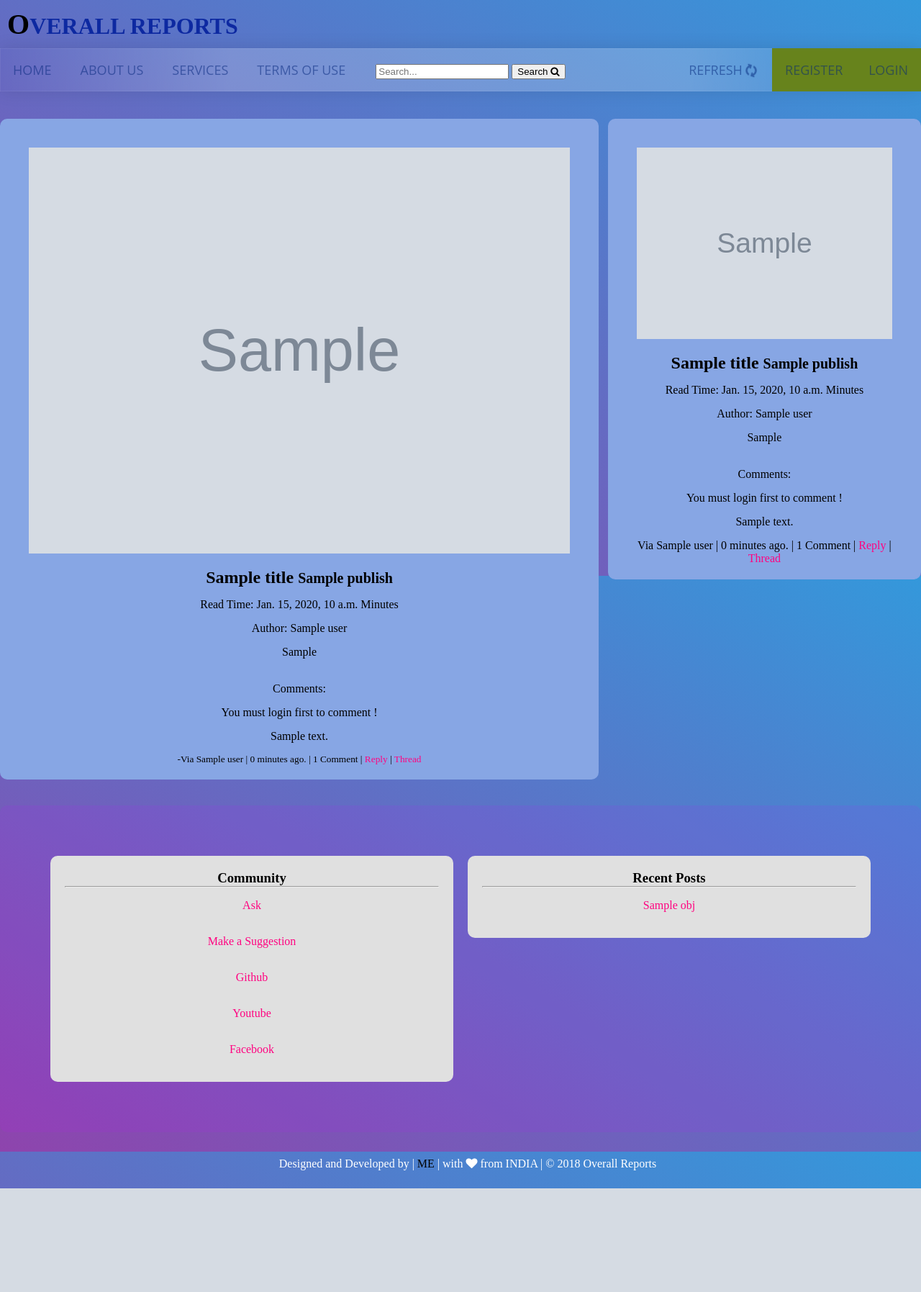
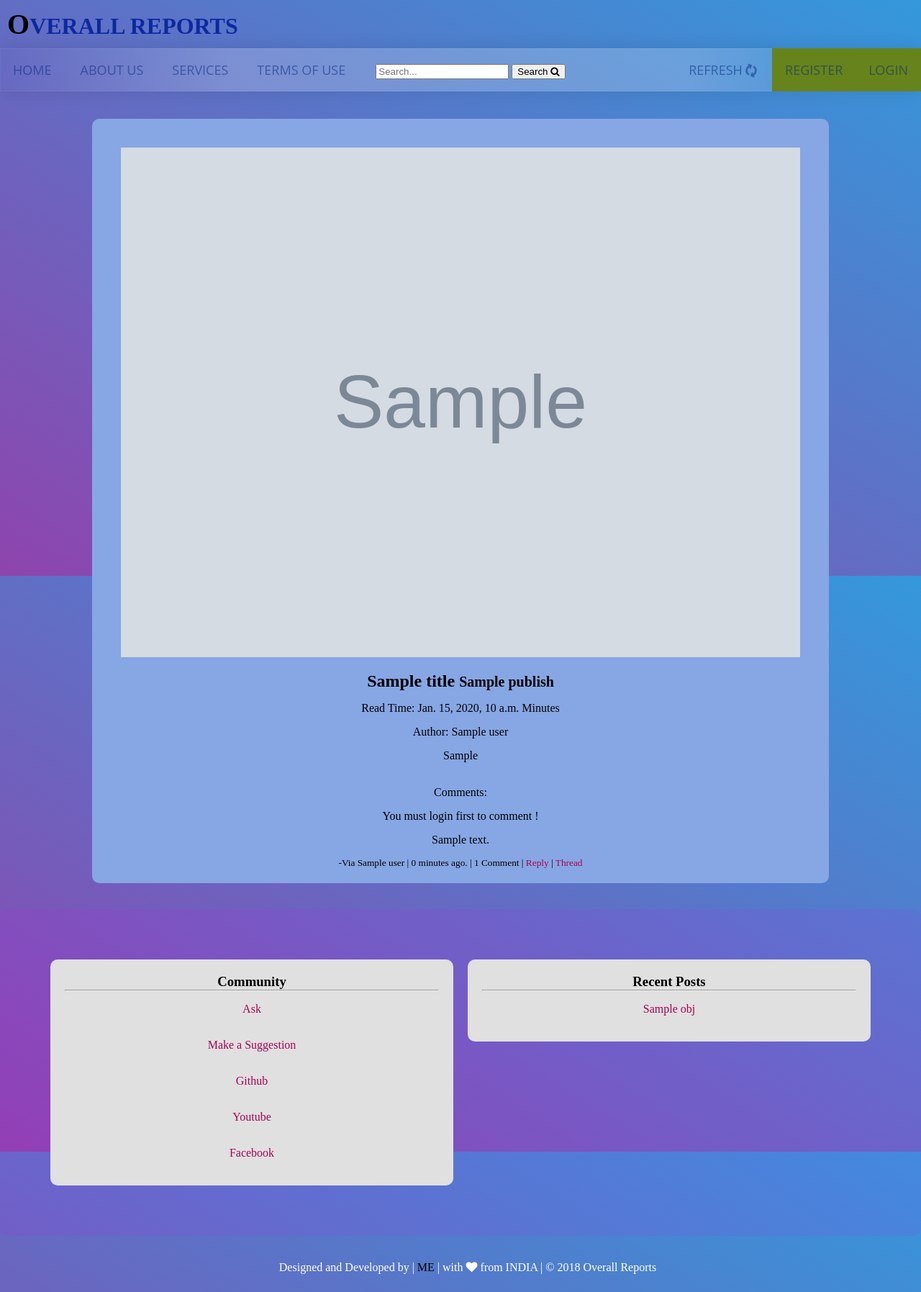
Before and after one commit to ujjwalsb/liveProject, a Django app: template overallReports/templates/post_detail.html in a window 1280 px wide. Shown: the whole page at 72% size. Before the commit the page ends 1651 px from the top, so only its background shows below. Run offline with Django 3.2, Linux system fonts and the light colour scheme; the template is opened without the code that fills it: most values are stand-ins (such as "Sample title", 1, 10 or a date in 2020); grey boxes marked "Sample" are stand-in pictures; parts of the project's set-up code (start-up, migrations or seed data) failed here and were passed over; some libraries are stand-ins or nearby versions.

Commit message:
Added new pages, corrected pagination view with post detail rectifying errors

```diff
--- a/overallReports/posts/urls.py
+++ b/overallReports/posts/urls.py
@@ -1,9 +1,14 @@
+# -*- coding: utf-8 -*-
+
 from django.conf.urls import url
 from posts import views
 
 urlpatterns = [
     url(r'^$', views.post_list, name='list'),
     url(r'^create/$', views.post_create, name='create'),
+    url(r'^about-us/$', views.about_us),
+    url(r'^services/$', views.services),
+    url(r'^terms-of-use/$', views.terms_of_use),
     url(r'^(?P<slug>[\w-]+)/edit/$', views.post_update, name='update'),
     url(r'^(?P<slug>[\w-]+)/delete/$', views.post_delete, name='delete'),
     url(r'^(?P<slug>[\w-]+)/$', views.post_detail, name='detail'),
--- a/overallReports/posts/utils.py
+++ b/overallReports/posts/utils.py
@@ -1,3 +1,5 @@
+# -*- coding: utf-8 -*-
+
 import datetime
 import math
 import re
--- a/overallReports/static/css/base.css
+++ b/overallReports/static/css/base.css
@@ -131,6 +131,11 @@ h1::first-letter{
     width: 65%;
 }
 
+.leftcolumn-details{
+    display: inline-block;
+    width: 80%;
+}
+
 .create-leftcolumn{
     float: left;
     width: 49%;
@@ -166,14 +171,16 @@ h1::first-letter{
 }
 
 .pagination{
-    display: inline-block;
+    display: flex;
+    margin-top: 20px;
 }
 
 .pagination a{
     color: black;
     float: left;
-    padding: 8px 16px;
+    padding: 0px 16px;
     text-decoration: none;
+    margin: 0px 8px;
 }
 
 .pagination a.current {
@@ -258,7 +265,7 @@ h1::first-letter{
 }
 
 a{
-    color: #ff0380;
+    color: #a80053;
     text-decoration: none;
 }
 
--- a/overallReports/templates/base.html
+++ b/overallReports/templates/base.html
@@ -31,9 +31,9 @@
 <nav>
 	<ul class="nav-ul">
 		<li class="nav-li"><a href="{% url 'posts:list' %}">Home</a> </li>
-		<li class="nav-li"><a href="{% url 'posts:list' %}">About Us</a> </li>
-		<li class="nav-li"><a href="{% url 'posts:list' %}">Services</a> </li>
-		<li class="nav-li"><a href="{% url 'posts:list' %}">Terms of use</a> </li>
+		<li class="nav-li"><a href="/about-us/">About Us</a> </li>
+		<li class="nav-li"><a href="/services/">Services</a> </li>
+		<li class="nav-li"><a href="/terms-of-use">Terms of use</a> </li>
         <li class="nav-li">
             <form class="search" method="GET" action="">
                 <input type="text" name="q" placeholder="Search..." value="{{request.GET.q}}"/>
--- a/overallReports/templates/post_detail.html
+++ b/overallReports/templates/post_detail.html
@@ -17,7 +17,7 @@
 <br style="padding: 15px;">
 
 <div class="row">
-	<div class='leftcolumn'>
+	<div class='leftcolumn-details'>
 		<div class="card">
 			{% if instance.image %}
 			<img src="{{ instance.image.url }}" class="img-responsive" />
@@ -96,92 +96,17 @@
 		</div>
 	</div>
 
+<!-- For youtube video --><!-- https://www.youtube.com/embed/6ZfuNTqbHE8 -->
+<!-- <a href="http://www.youtube.com/watch?feature=player_embedded&v=6ZfuNTqbHE8
+" target="_blank"><img src="http://img.youtube.com/vi/6ZfuNTqbHE8/0.jpg"
+alt="IMAGE ALT TEXT HERE" width="240" height="180" border="10" /></a> -->
 
 
 
 
 
-
-	<div class='rightcolumn'>
-		<div class="card">
-			{% if instance.image %}
-			<img src="{{ instance.image.url }}" class="img-responsive" />
-			{% endif %}
-			<h2>{{title}}
-				<small> {% if instance.draft %}
-					<span style="color: red;">Draft</span>
-					{% endif %} {{ instance.publish }}
-				</small>
-			</h2>
-			<p>Read Time: {% if instance.read_time <= 1 %} < 1 Minute
-				{% else %} {{ instance.read_time }} Minutes
-				{% endif %}</p>
-
-			{% if instance.user.get_full_name %}
-			<p>Author: {{ instance.user.get_full_name }}</p>
-			{% endif %}
+<!-- 	<div class='rightcolumn'>
+</div> -->
 
 
-			<p>
-			<div class="fb-like" data-href="{{ request.build_absolute_uri }}"
-				data-layout="button_count" data-action="like" data-size="small"
-				data-show-faces="true" data-share="true">
-			</div>
-			</p>
-			<div class="post-detail-item"> {{ instance.get_markdown }} </div>
-			<br/>
-
-			<div>
-				<p class="lead">Comments:</p>
-				{% if request.user.is_authenticated %}
-				<form method="POST" action="."> {% csrf_token %}
-					{{ comment_form | crispy }}
-					<input type="submit" value="Post Comment" class="post-comment">
-				</form>
-				{% else %}
-					<p>You must login first to comment !</p>
-				{% endif %}
-
-				{% for comment in comments %}
-				<blockquote>
-					<p>{{ comment.content }}</p>
-					<footer>Via {{ comment.user }} |
-						{{ comment.timestamp|timesince }} ago. |
-						{% if comment.children.count > 0 %}
-							{{ comment.children.count }}
-							Comment{% if comment.children.count > 1 %}s{% endif %} |
-						{% endif %}
-						<a href="#" class="comment-reply-btn">Reply</a> |
-						<a href="{{ comment.get_absolute_url }}">Thread</a>
-					</footer>
-
-					<div class="comment-reply" style="display:none;">
-						{% for child_comment in comment.children %}
-						<blockquote>
-							<p>{{ child_comment.content }}</p>
-						<footer>Via {{ child_comment.user }} |
-							{{ child_comment.timestamp|timesince }} ago.
-						</footer>
-						</blockquote>
-						{% endfor %}
-
-						{% if request.user.is_authenticated %}
-						<form method="POST" action="."> {% csrf_token %}
-							{{ comment_form | crispy }}
-							<input type="hidden", name="parent_id", value="{{ comment.id }}">
-							<input type="submit" value="Reply" class="post-comment">
-						</form>
-						{% else %}
-						<p>You must login first to comment !</p>
-						{% endif %}
-					</div>
-				</blockquote>
-				{% endfor %}
-			</div>
-		</div>
-	</div>
-
-
-
-</div>
 {% endblock content %}
```
Also changed, not shown: overallReports/posts/views.py (+23 -2 lines), overallReports/templates/aboutus.html (added, +21 -0 lines), overallReports/templates/post_list.html (+1 -23 lines), overallReports/templates/services.html (added, +21 -0 lines), overallReports/templates/terms-of-use.html (added, +21 -0 lines), media_cdn/None/the-new-avengers-infinity-war-posters-show-many-of-the-team-ups-well-see-in-the-movie.jpeg (added), overallReports/db.sqlite3, 6 other files.
